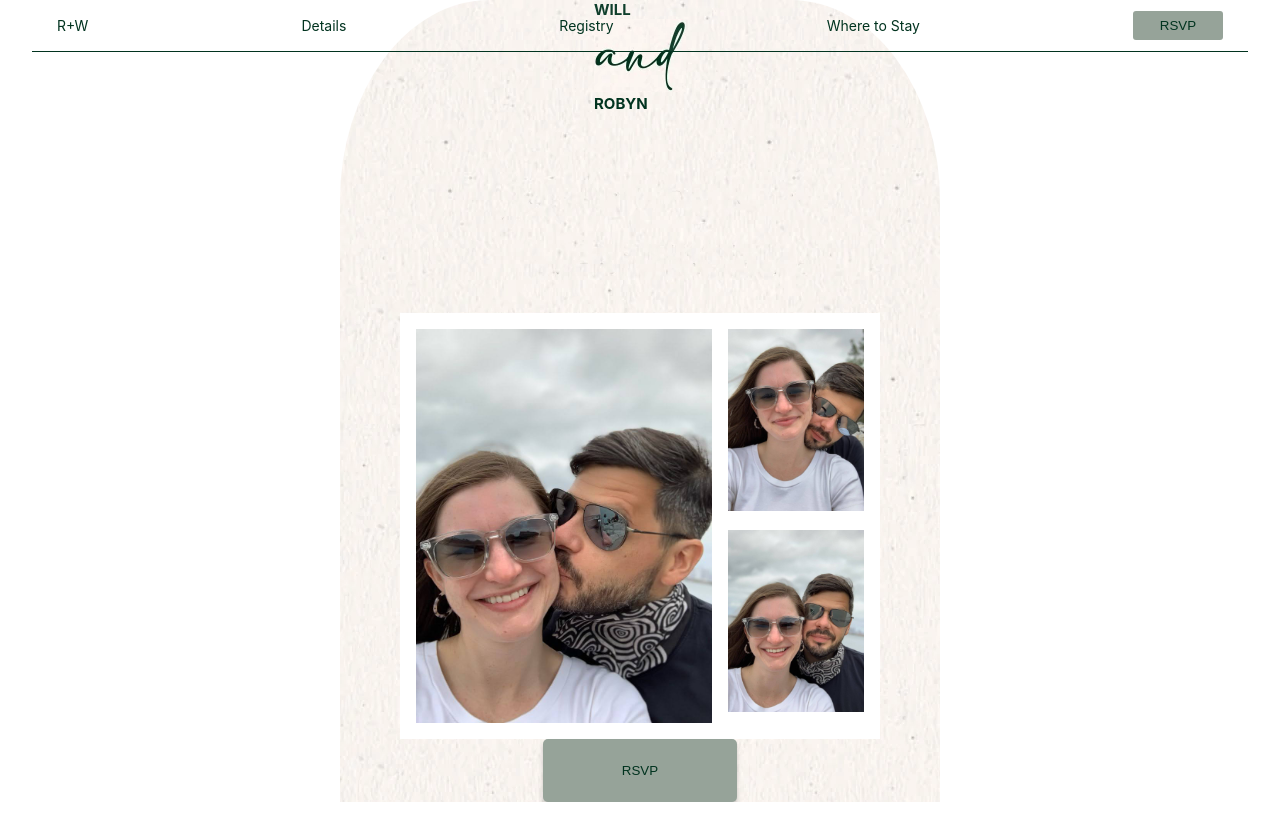
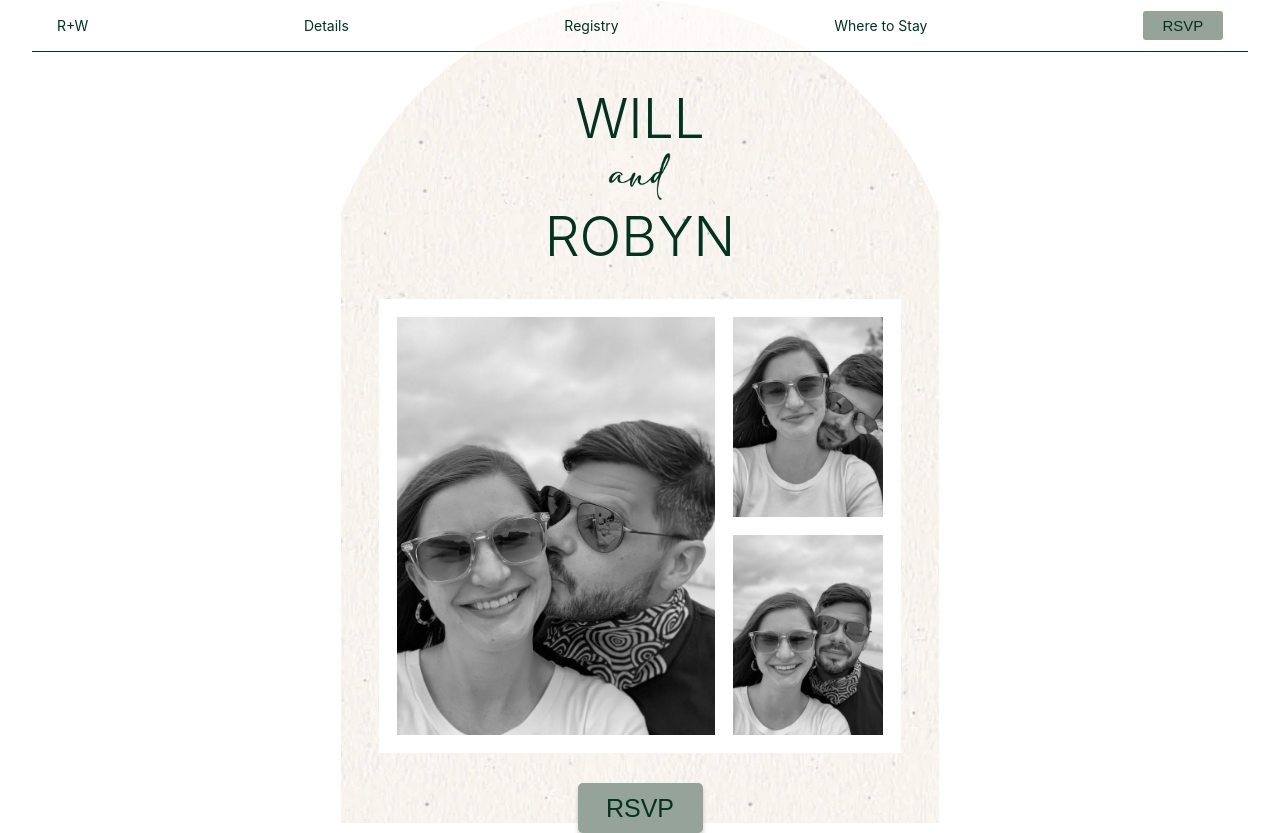
Before and after one commit to JGore99/will-and-robyn, a React (Create React App) app: page / in a window 1280 px wide. Before the commit the page ends 802 px from the top, so only its background shows below. Built offline with nearby package versions, Linux system fonts and the light colour scheme.

Commit message:
refine photo grid, build background geometry

```diff
--- a/src/components/NavBar/NavBar.module.css
+++ b/src/components/NavBar/NavBar.module.css
@@ -5,7 +5,7 @@
   position: fixed;
   display: flex;
   justify-content: center;
-  background-color: rgba(255, 255, 255, 0.06);
+  background-color: rgba(255, 255, 255, 0.6);
   border-bottom: 1px solid rgb(1,51,31);
   padding: 0 25px;
   z-index: 100;
--- a/src/index.css
+++ b/src/index.css
@@ -1,5 +1,5 @@
 body {
-  margin: 0;
+
   font-family: -apple-system, BlinkMacSystemFont, 'Segoe UI', 'Roboto', 'Oxygen',
     'Ubuntu', 'Cantarell', 'Fira Sans', 'Droid Sans', 'Helvetica Neue',
     sans-serif;
@@ -7,12 +7,15 @@ body {
   -moz-osx-font-smoothing: grayscale;
   color: rgb(1,51,31);
   background-color: rgba(255, 255, 255, 1);
+
 }
 
-main{
+main {
+  margin: 0;
   display: flex;
   flex-direction: column;
   align-items: center;
+  height: 100vh;
 }
 
 code {
@@ -52,14 +55,24 @@ button {
 }
 
 .button-bg {
-  height: 63px;
-  width: 194px;
+  font-size: 25px;
+  height: 50px;
+  width: 125px;
   border-radius: 5px;
   box-shadow: 0px 4px 4px 0px rgba(78, 78, 78, 0.3);
+  position: relative;
+  z-index: 20;
+  margin-top: 30px;
 }
 
 .button-sm {
+  font-size: 15px;
   height: 29.25px;
-  width: 90px;
+  width: 80px;
   border-radius: 3px;
 }
+
+h2 {
+  font-size: 55px;
+  font-weight: 300;
+}
--- a/src/pages/Landing/Landing.jsx
+++ b/src/pages/Landing/Landing.jsx
@@ -8,9 +8,18 @@ import rW03 from '../../images/FullSizeR (4).jpg'
 const Landing = () => {
   return (
     <div className={styles.landingContainer}>
+      <div className={styles.landingBackground}>
+        <div className={styles.backgroundSphere}></div>
+        <div className={styles.landingBackgroundSquares}>
+          <div className={styles.backgroundCrop}></div>
+          <div className={styles.backgroundSquare}></div>
+          <div className={styles.backgroundCrop}></div>
+        </div>
+      </div>
+      <div className={styles.landingContent}>
         <div className={styles.landingText}>
           <h2>WILL</h2>
-        <img src={and} alt="and" />
+          <img className={styles.andImage} src={and} alt="and" />
           <h2>ROBYN</h2>
         </div>
         <div className={styles.landingImageGrid}>
@@ -22,6 +31,7 @@ const Landing = () => {
             RSVP
           </button>
       </div>
+    </div>
   )
 }
 
--- a/src/pages/Landing/Landing.module.css
+++ b/src/pages/Landing/Landing.module.css
@@ -1,49 +1,120 @@
 .landingContainer{
-  height: 90%;
-  width: 600px;
-  position:relative;
+  height: 100%;
+  width: 650px;
+  position:absolute;
   display: flex;
   flex-direction: column;
   align-items: center;
+  z-index: 1;
+}
+
+.landingBackground {
+  position:absolute;
+  margin: auto;
+  height: 95%;
+  width: 100%;
+  /* border: 1px solid red; */
+  display: flex;
+  flex-direction: column;
+  align-items: center;
+}
+
+.backgroundSphere {
+  position: absolute;
+  width: 100%;
+  height: 700px;
+  /* border: 1px solid red; */
+  border-radius: 50%;
+  top: 0;
   background-image: url('../../images/wr_background-01.webp');
-  z-index: 1;
-  border-radius: 25% 25% 0 0;
-  top: 50;
+  z-index: 10;
+}
+
+.landingBackgroundSquares{
+  width: 100%;
+  height: 80%;
+  z-index: 15;
+  position: absolute;
+  top: 215px;
+  /* border: 1px solid red; */
+  display: flex;
+}
+
+.backgroundSquare {
+  background-image: url('../../images/wr_background-01.webp');
+  /* border: 1px solid red; */
+  position: relative;
+  width: 92%;
+}
+
+.backgroundCrop {
+  background-color: rgb(255, 255, 255);
+  width: 4%;
+  /* border: 1px solid rgb(0, 255, 42); */
+}
+
+.landingContent {
+  top: 85px;
+  position: relative;
+  display: flex;
+  flex-direction: column;
+  align-items: center;
+}
+
+.landingText {
+  position: relative;
+  text-align: center;
+  z-index: 20;
+}
+
+.andImage {
+  height: 100%;
+  max-height: 50px;
+  width: auto;
+  object-fit: cover;
 }
 
 .landingImageGrid {
   background-color: rgba(255, 255, 255, 1);
-  width: 80%;
+  width: auto;
   height: auto;
   display: grid;
-  grid-template-columns: 66% auto;
-  grid-template-rows: 1fr 1fr;
-  row-gap: 8px;
-  column-gap: 16px;
-  padding: 16px;
-  margin-top: 200px;
+  grid-template-columns: repeat(3, 1fr);
+  grid-auto-rows: 200px;
+  row-gap: 18px;
+  column-gap: 18px;
+  padding: 18px;
+  position: relative;
+  z-index: 20;
+  margin-top: 30px;
 }
 
 .landingImageLg {
-  grid-column: 1 / 2;
+  grid-column: 1 / 3;
   grid-row: 1 / 3;
-  max-height: 100%;
+  height: 100%;
   width: 100%;
   object-fit: cover;
+  -webkit-filter: grayscale(100%); /* Safari 6.0 - 9.0 */
+  filter: grayscale(100%);
 }
 
 .landingImagesm01 {
-  grid-column: 2 / 3;
+  grid-column: 3 / 4;
   grid-row: 1 / 2;
-  max-height: 100%;
+  height: 100%;
   width: 100%;
   object-fit: cover;
+  -webkit-filter: grayscale(100%); /* Safari 6.0 - 9.0 */
+  filter: grayscale(100%);
 }
 
 .landingImagesm02 {
-  grid-column: 2 / 3;
+  grid-column: 3 / 4;
   grid-row: 2 / 3;
-  max-height: 100%;
+  height: 100%;
   width: 100%;
   object-fit: cover;
+  -webkit-filter: grayscale(100%); /* Safari 6.0 - 9.0 */
+  filter: grayscale(100%);
 }
```
Lines whose indentation alone changed are shown as unchanged.
